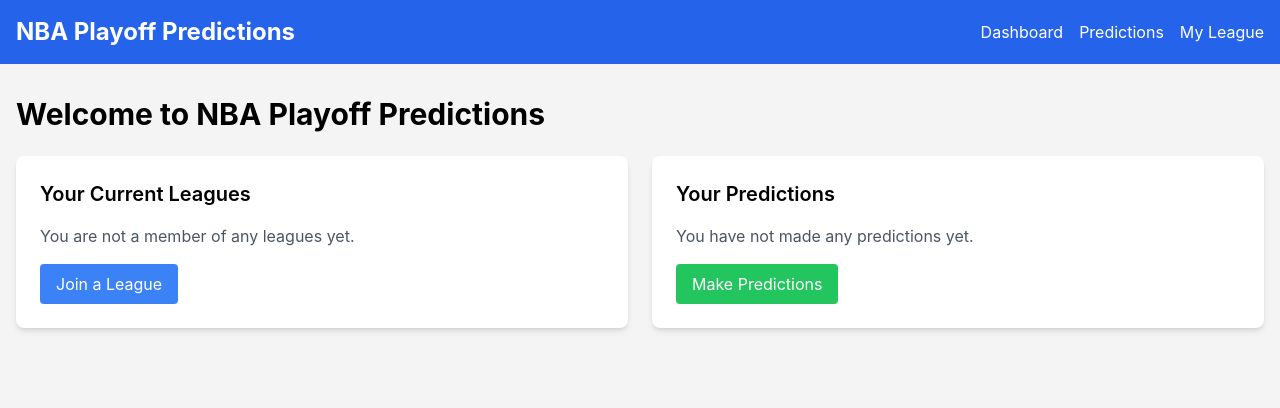
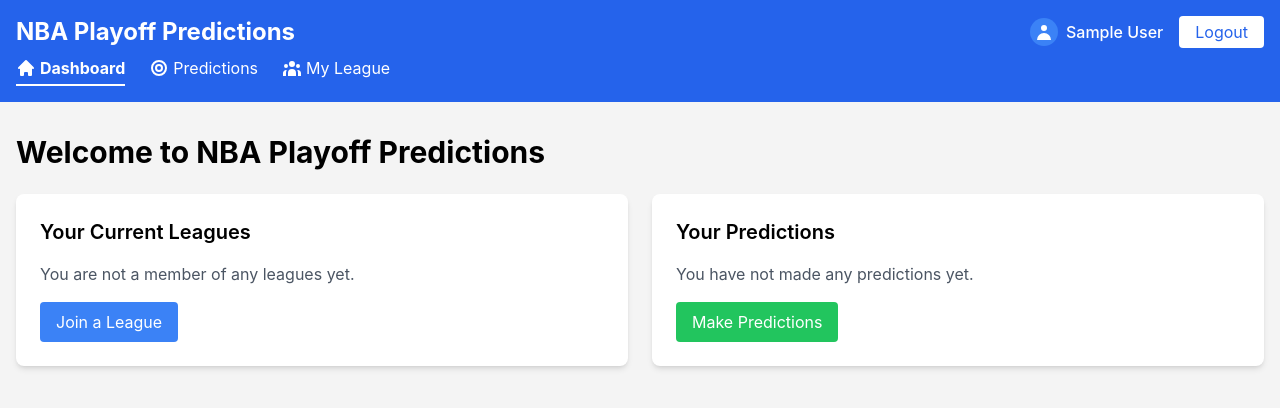
Before and after one commit to itamaraloni/NBA-Playoffs-Brackets-App-Client, a React (Create React App) app: page /dashboard in a window 1280 px wide. Shown: the top 408 px of the page. Built offline with nearby package versions, Linux system fonts and the light colour scheme; no server answers; sample sign-in values are in the browser's storage.

Commit message:
Added logout and user profile buttons, reodered tabs and added functionality of current tab highlight.

```diff
--- a/src/App.js
+++ b/src/App.js
@@ -1,6 +1,6 @@
 import React from 'react';
-import { BrowserRouter as Router, Routes, Route, Navigate } from 'react-router-dom';
-import { AuthProvider } from './contexts/AuthContext';
+import { BrowserRouter as Router, Routes, Route, Navigate, useLocation } from 'react-router-dom';
+import { AuthProvider, useAuth } from './contexts/AuthContext';
 import LandingPage from './pages/LandingPage';
 import Dashboard from './pages/Dashboard';
 import RoundPredictions from './pages/RoundPredictions';
@@ -52,16 +52,98 @@ function App() {
   );
 }
 
-// Navigation component extracted to avoid repeating in each route
+// Navigation component with logout button, profile button and tabs
 function AppNavigation() {
+  // Get the logout function from AuthContext
+  const { logout, currentUser } = useAuth();
+  // Get current location for active tab highlighting
+  const location = useLocation();
+
+  const handleLogout = async () => {
+    try {
+      await logout();
+      // Redirect to landing page after logout
+      window.location.href = '/landing';
+    } catch (error) {
+      console.error("Failed to log out", error);
+    }
+  };
+
   return (
     <nav className="bg-blue-600 p-4">
-      <div className="container mx-auto flex justify-between items-center">
-        <h1 className="text-white text-2xl font-bold">NBA Playoff Predictions</h1>
-        <div className="space-x-4">
-          <a href="/dashboard" className="text-white hover:text-blue-200">Dashboard</a>
-          <a href="/predictions" className="text-white hover:text-blue-200">Predictions</a>
-          <a href="/league" className="text-white hover:text-blue-200">My League</a>
+      <div className="container mx-auto">
+        {/* Top row: Title and Logout */}
+        <div className="flex justify-between items-center mb-2">
+          <h1 className="text-white text-2xl font-bold">NBA Playoff Predictions</h1>
+          <div>
+            {currentUser && (
+              <div className="flex items-center space-x-4">
+                <a href="/profile" className="flex items-center text-white hover:text-blue-200 font-medium">
+                  <div className="bg-blue-500 p-1 rounded-full mr-2">
+                    <svg xmlns="http://www.w3.org/2000/svg" className="h-5 w-5" viewBox="0 0 20 20" fill="currentColor">
+                      <path fillRule="evenodd" d="M10 9a3 3 0 100-6 3 3 0 000 6zm-7 9a7 7 0 1114 0H3z" clipRule="evenodd" />
+                    </svg>
+                  </div>
+                  {currentUser.displayName || currentUser.email}
+                </a>
+                <button
+                  onClick={handleLogout}
+                  className="bg-white text-blue-600 px-4 py-1 rounded hover:bg-blue-100 transition-colors"
+                >
+                  Logout
+                </button>
+              </div>
+            )}
+          </div>
+        </div>
+
+        {/* Bottom row: Navigation tabs */}
+        <div className="flex space-x-6">
+          <a
+            href="/dashboard"
+            className={`text-white pb-1 border-b-2 transition-colors ${
+              location.pathname === '/dashboard'
+                ? 'border-white font-bold'
+                : 'border-transparent hover:border-white hover:text-blue-200'
+            }`}
+          >
+            <div className="flex items-center">
+              <svg xmlns="http://www.w3.org/2000/svg" className="h-5 w-5 mr-1" viewBox="0 0 20 20" fill="currentColor">
+                <path d="M10.707 2.293a1 1 0 00-1.414 0l-7 7a1 1 0 001.414 1.414L4 10.414V17a1 1 0 001 1h2a1 1 0 001-1v-2a1 1 0 011-1h2a1 1 0 011 1v2a1 1 0 001 1h2a1 1 0 001-1v-6.586l.293.293a1 1 0 001.414-1.414l-7-7z" />
+              </svg>
+              Dashboard
+            </div>
+          </a>
+          <a
+            href="/predictions"
+            className={`text-white pb-1 border-b-2 transition-colors ${
+              location.pathname === '/predictions'
+                ? 'border-white font-bold'
+                : 'border-transparent hover:border-white hover:text-blue-200'
+            }`}
+          >
+            <div className="flex items-center">
+              <svg xmlns="http://www.w3.org/2000/svg" className="h-5 w-5 mr-1" viewBox="0 0 20 20" fill="currentColor">
+                <path fillRule="evenodd" d="M10 18a8 8 0 100-16 8 8 0 000 16zm0-2a6 6 0 100-12 6 6 0 000 12zm0-2a4 4 0 100-8 4 4 0 000 8zm0-2a2 2 0 100-4 2 2 0 000 4z" clipRule="evenodd" />
+              </svg>
+              Predictions
+            </div>
+          </a>
+          <a
+            href="/league"
+            className={`text-white pb-1 border-b-2 transition-colors ${
+              location.pathname === '/league'
+                ? 'border-white font-bold'
+                : 'border-transparent hover:border-white hover:text-blue-200'
+            }`}
+          >
+            <div className="flex items-center">
+              <svg xmlns="http://www.w3.org/2000/svg" className="h-5 w-5 mr-1" viewBox="0 0 20 20" fill="currentColor">
+                <path d="M13 6a3 3 0 11-6 0 3 3 0 016 0zM18 8a2 2 0 11-4 0 2 2 0 014 0zM14 15a4 4 0 00-8 0v3h8v-3zM6 8a2 2 0 11-4 0 2 2 0 014 0zM16 18v-3a5.972 5.972 0 00-.75-2.906A3.005 3.005 0 0119 15v3h-3zM4.75 12.094A5.973 5.973 0 004 15v3H1v-3a3 3 0 013.75-2.906z" />
+              </svg>
+              My League
+            </div>
+          </a>
         </div>
       </div>
     </nav>
```
